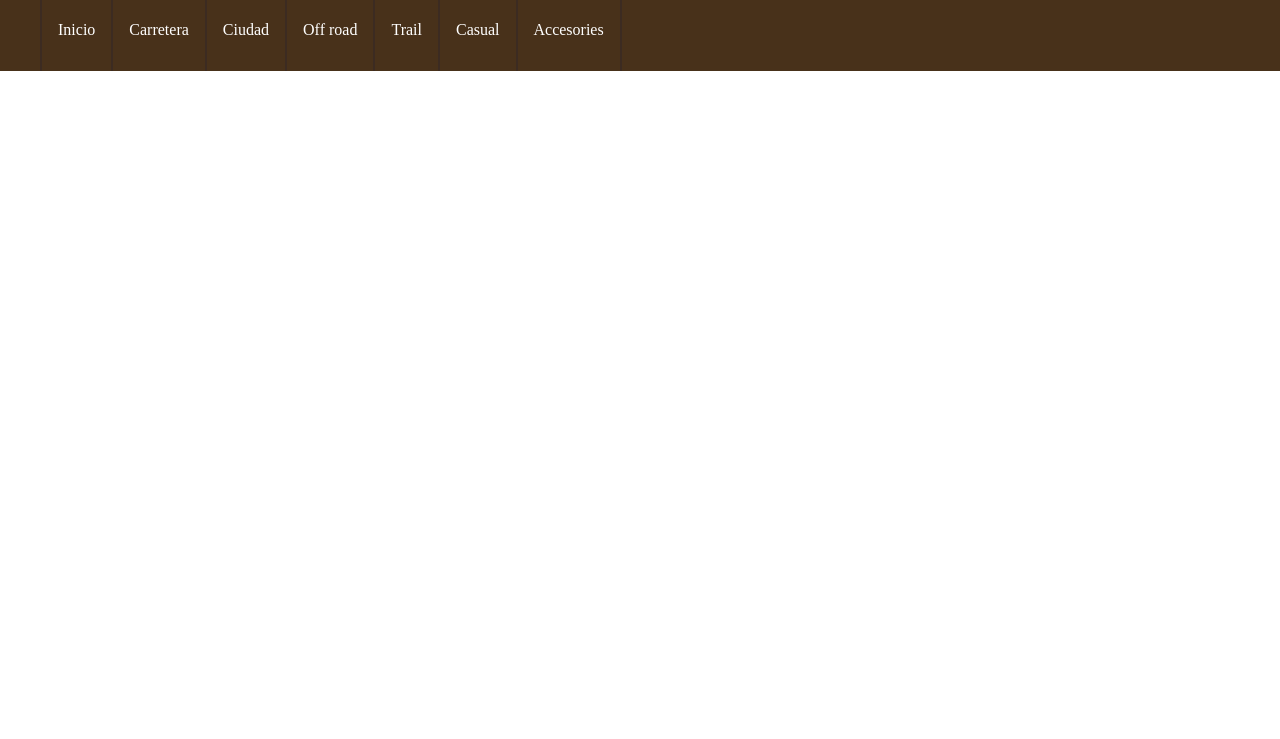
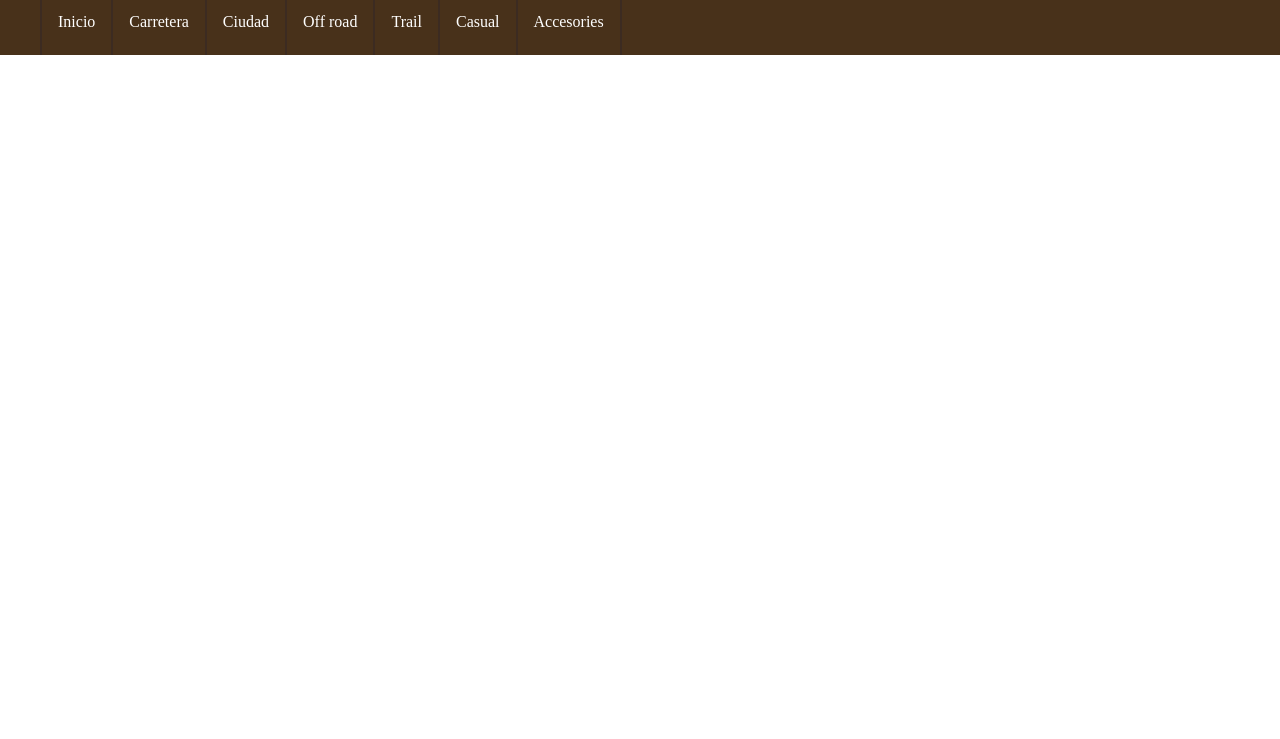
Before and after one commit to dondifer/motor-shop, a plain HTML site: page src/index.html in a window 1280 px wide. Shown: the part 61-800 px from the top of the page. Drawn offline with Linux system fonts and the light colour scheme.

Commit message:
feat: correction

```diff
--- a/src/index.css
+++ b/src/index.css
@@ -49,7 +49,7 @@ body {
 }
 
 .header__content-menu-list li {
-  padding: 2rem 1rem;
+  padding: 1.5rem 1rem;
 }
 
 .header__content-icon-list li:first-child,
```
